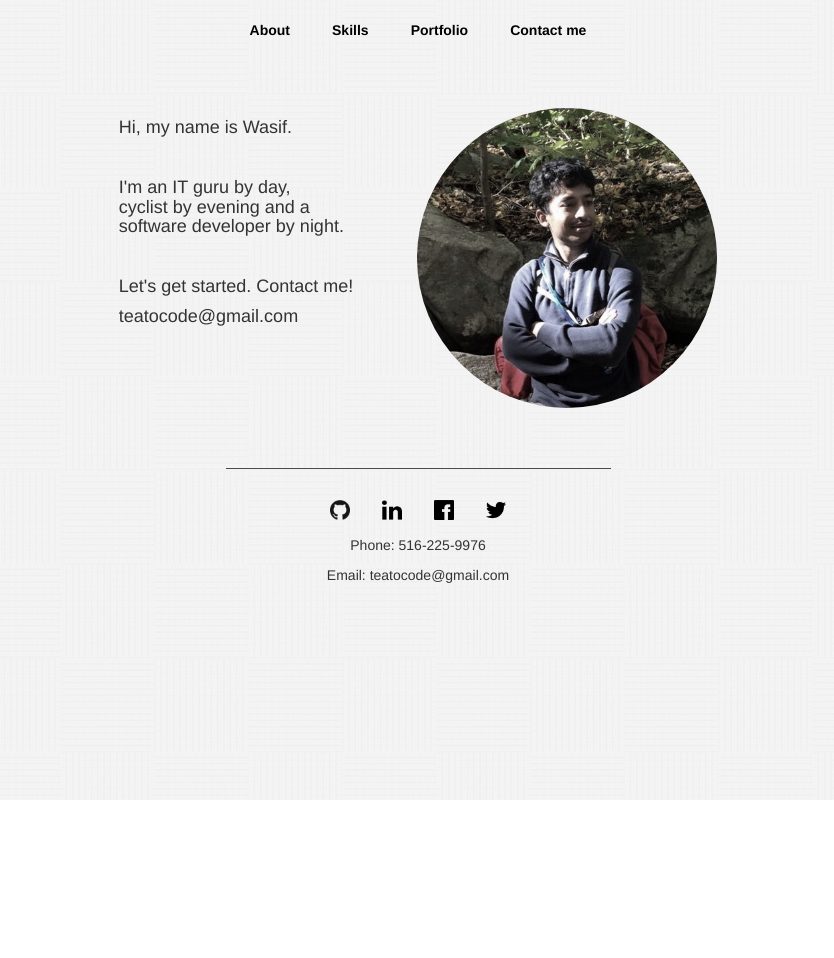
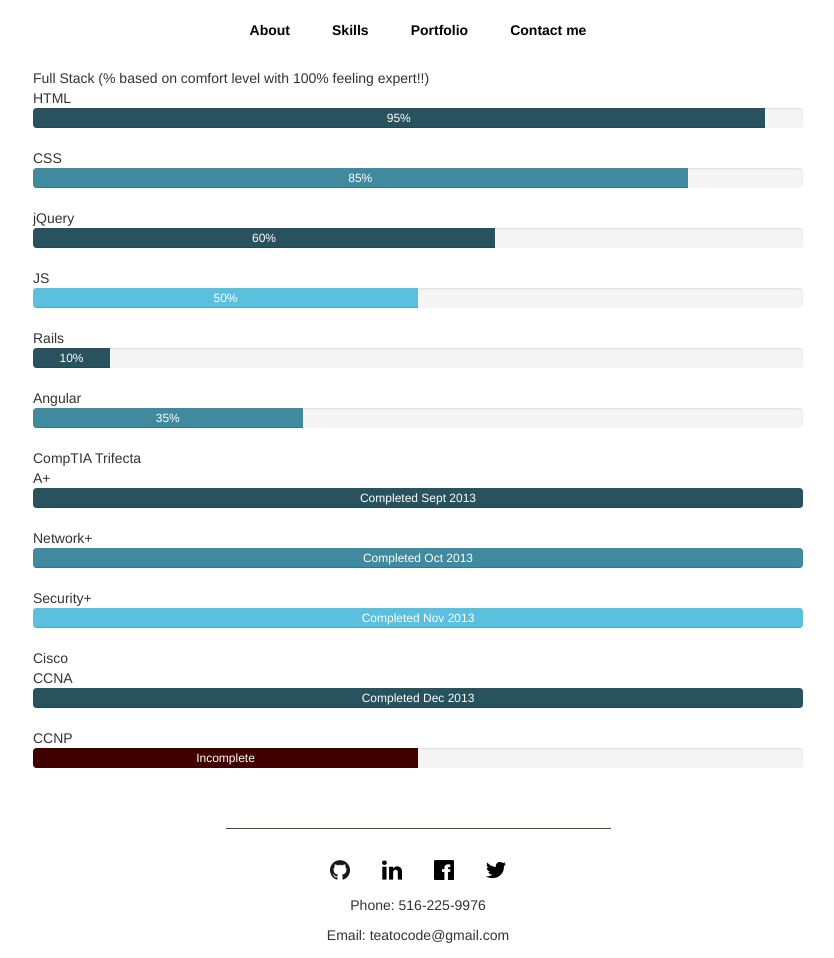
Before and after one commit to drinkingChai/portfolio-angular, a plain HTML site: page index.html at #/skills in a window 1280 px wide. Shown: the whole page, without its empty margins (222-1056 px from the left). Before the commit the page ends 800 px from the top, so only its background shows below. Drawn offline with nearby package versions, Linux system fonts and the light colour scheme.

Commit message:
no bg, skills

```diff
--- a/css/index.css
+++ b/css/index.css
@@ -1,5 +1,5 @@
 body {
-	background: url('../images/patterns/pw_pattern/pw_pattern.png');
+	/*background: url('../images/patterns/pw_pattern/pw_pattern.png');*/
 }
 
 .container {
--- /dev/null
+++ b/css/skills.css
@@ -0,0 +1,10 @@
+.skills .progress {
+}
+
+.skills .progress-bar {
+}
+
+.skills p {
+	margin: 0;
+	padding: 0;
+}
--- /dev/null
+++ b/data/skills_data.json
@@ -0,0 +1,90 @@
+[
+	{
+		"skillName": "Full Stack (% based on comfort level with 100% feeling expert!!)",
+		"subSkills":
+		[
+			{
+				"skillName": "HTML",
+				"date": "",
+				"progress": "95",
+				"bgColor": "27525E"
+			},
+			{
+				"skillName": "CSS",
+				"progress": "85",
+				"date": "",
+				"bgColor": "41899E"
+			},
+			{
+				"skillName": "jQuery",
+				"date": "",
+				"progress": "60",
+				"bgColor": "27525E"
+			},
+			{
+				"skillName": "JS",
+				"progress": "50",
+				"bgColor": "5BC0DE"
+			},
+			{
+				"skillName": "Rails",
+				"date": "",
+				"progress": "10",
+				"bgColor": "27525E"
+			},
+			{
+				"skillName": "Angular",
+				"progress": "35",
+				"date": "",
+				"bgColor": "41899E"
+			}
+		]
+	},
+	{
+		"skillName": "CompTIA Trifecta",
+		"subSkills":
+		[
+			{
+				"skillName": "A+",
+				"status": "Completed",
+				"date": "Sept 2013",
+				"progress": "100",
+				"bgColor": "27525E"
+			},
+			{
+				"skillName": "Network+",
+				"progress": "100",
+				"status": "Completed",
+				"date": "Oct 2013",
+				"bgColor": "41899E"
+			},
+			{
+				"skillName": "Security+",
+				"progress": "100",
+				"status": "Completed",
+				"date": "Nov 2013",
+				"bgColor": "5BC0DE"
+			}
+		]
+	},
+	{
+		"skillName": "Cisco",
+		"subSkills":
+		[
+			{
+				"skillName": "CCNA",
+				"status": "Completed",
+				"date": "Dec 2013",
+				"progress": "100",
+				"bgColor": "27525E"
+			},
+			{
+				"skillName": "CCNP",
+				"status": "Incomplete",
+				"date": "",
+				"progress": "50",
+				"bgColor": "400000"
+			}
+		]
+	}
+]
--- a/index.html
+++ b/index.html
@@ -7,13 +7,14 @@
 		<link rel="stylesheet" type="text/css" href="css/main.css">
 		<link rel="stylesheet" type="text/css" href="css/portfolio.css">
 		<link rel="stylesheet" type="text/css" href="css/contact.css">
+		<link rel="stylesheet" type="text/css" href="css/skills.css">
 		<script type="text/javascript" src="js/vendor/angular.min.js"></script>
 		<script type="text/javascript" src="js/vendor/angular-route.min.js"></script>
 		<script src="https://ajax.googleapis.com/ajax/libs/jquery/2.1.4/jquery.min.js"></script>
 		<script type="text/javascript" src="js/vendor/bootstrap.min.js"></script>
 	</head>
 
-	<body ng-app="Portfolio" ng-controller="HomeController">
+	<body ng-app="Portfolio">
 
 		<div class="menu">
 			<div class="container">
@@ -30,7 +31,8 @@
 			<div ng-view></div>
 		</div>
 
-		<div class="footer">
+		<!--use directive here-->
+		<div class="footer" ng-controller="HomeController">
 			<div class="container">
 				<hr>
 				<ul class="nav nav-pills">
@@ -50,6 +52,7 @@
 		<!-- Controllers -->
 		<script type="text/javascript" src="js/controllers/HomeController.js"></script>
 		<script type="text/javascript" src="js/controllers/PortfolioController.js"></script>
+		<script type="text/javascript" src="js/controllers/SkillsController.js"></script>
 
 		<!-- Directives -->
 
@@ -58,6 +61,7 @@
 		<script type="text/javascript" src="js/services/portfolioData.js"></script>
 		<script type="text/javascript" src="js/services/homeData.js"></script>
 		<script type="text/javascript" src="js/services/myData.js"></script>
+		<script type="text/javascript" src="js/services/skillsData.js"></script>
 
 	</body>
 </html>
--- a/js/app.js
+++ b/js/app.js
@@ -13,6 +13,10 @@ app.config(function($routeProvider) {
 	.when('/contact', {
 		templateUrl: 'views/contact.html'
 	})
+	.when('/skills', {
+		controller: 'SkillsController',
+		templateUrl: 'views/skills.html'
+	})
 	.otherwise({
 		redirectTo: '/'
 	})
--- /dev/null
+++ b/js/controllers/SkillsController.js
@@ -0,0 +1,5 @@
+app.controller('SkillsController', ['$scope', 'skillsData', function($scope, skillsData) {
+	skillsData.success(function(data) {
+		$scope.skills = data;
+	});
+}])
--- /dev/null
+++ b/js/services/skillsData.js
@@ -0,0 +1,5 @@
+app.factory('skillsData', ['$http', function($http) {
+	return $http.get('data/skills_data.json').success(function(data) {
+		return data;
+	});
+}])
--- /dev/null
+++ b/views/skills.html
@@ -0,0 +1,20 @@
+<div class="skills">
+	<div class="container">
+
+
+		<div class="skill_container" ng-repeat="skill in skills">
+		{{skill.skillName}}
+			<div class="progress_container" ng-repeat="subSkill in skill.subSkills">
+				{{subSkill.skillName}}
+				<div class="progress">
+					<div class="progress-bar" style="width: {{subSkill.progress}}%; background-color: #{{subSkill.bgColor}}">
+						<span class="progress_bar_text" ng-hide="subSkill.status">{{subSkill.progress}}%</span>
+						<span class="progress_bar_text">{{subSkill.status}}</span>
+						<span class="progress_bar_text">{{subSkill.date}}</span>
+					</div>
+				</div>
+			</div>
+		</div>
+
+	</div>
+</div>
```
